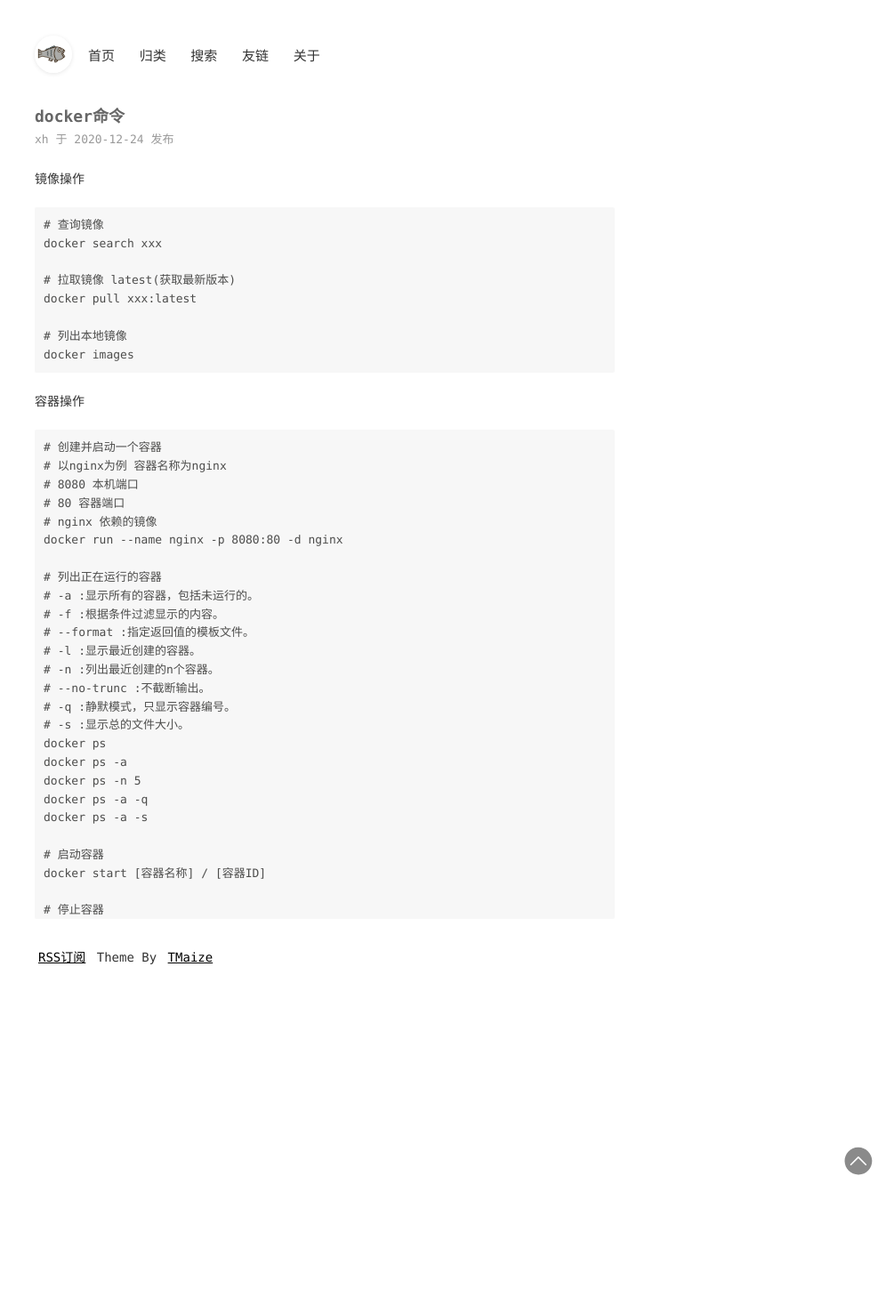
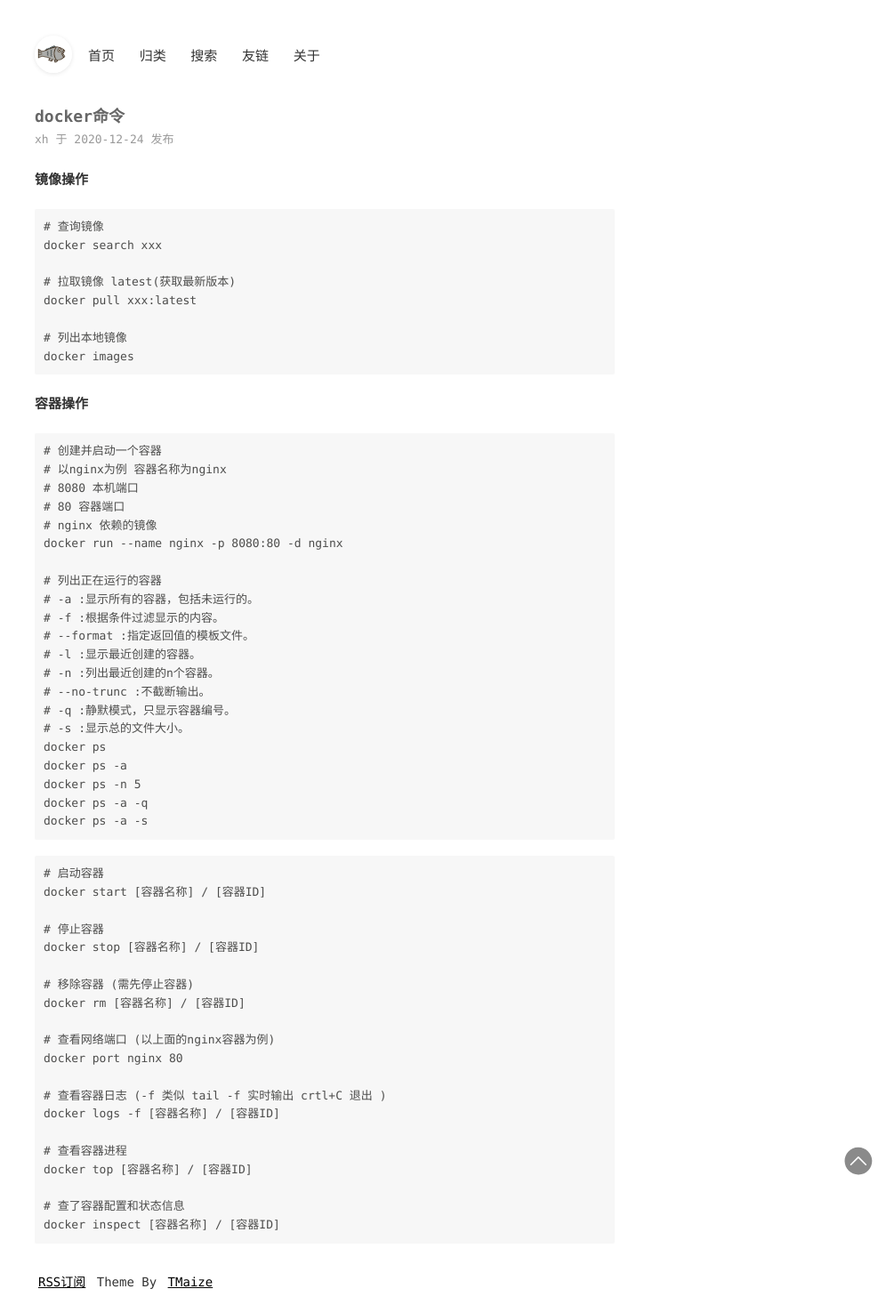
Before and after one commit to qazxu/qazxu.github.io, a Jekyll site: the page built from _posts/2020-12-24-docker命令.md, in a window 1280 px wide. Shown: the whole page at 89% size, without its empty margins (275-1280 px from the left). Built offline with Jekyll 4.4.1, drawn with Linux system fonts in a browser that asks for light colours.

````diff
--- a/_posts/2020-12-24-docker命令.md
+++ b/_posts/2020-12-24-docker命令.md
@@ -5,7 +5,7 @@ categories: [docker]
 
 ---
 
-镜像操作
+### 镜像操作
 
 ```
 # 查询镜像
@@ -18,7 +18,7 @@ docker pull xxx:latest
 docker images
 ```
 
-容器操作
+### 容器操作
 
 ```
 # 创建并启动一个容器
@@ -42,7 +42,9 @@ docker ps -a
 docker ps -n 5
 docker ps -a -q
 docker ps -a -s
+```
 
+```
 # 启动容器
 docker start [容器名称] / [容器ID]
 
@@ -63,6 +65,4 @@ docker top [容器名称] / [容器ID]
 
 # 查了容器配置和状态信息
 docker inspect [容器名称] / [容器ID]
-
-
 ```
````
